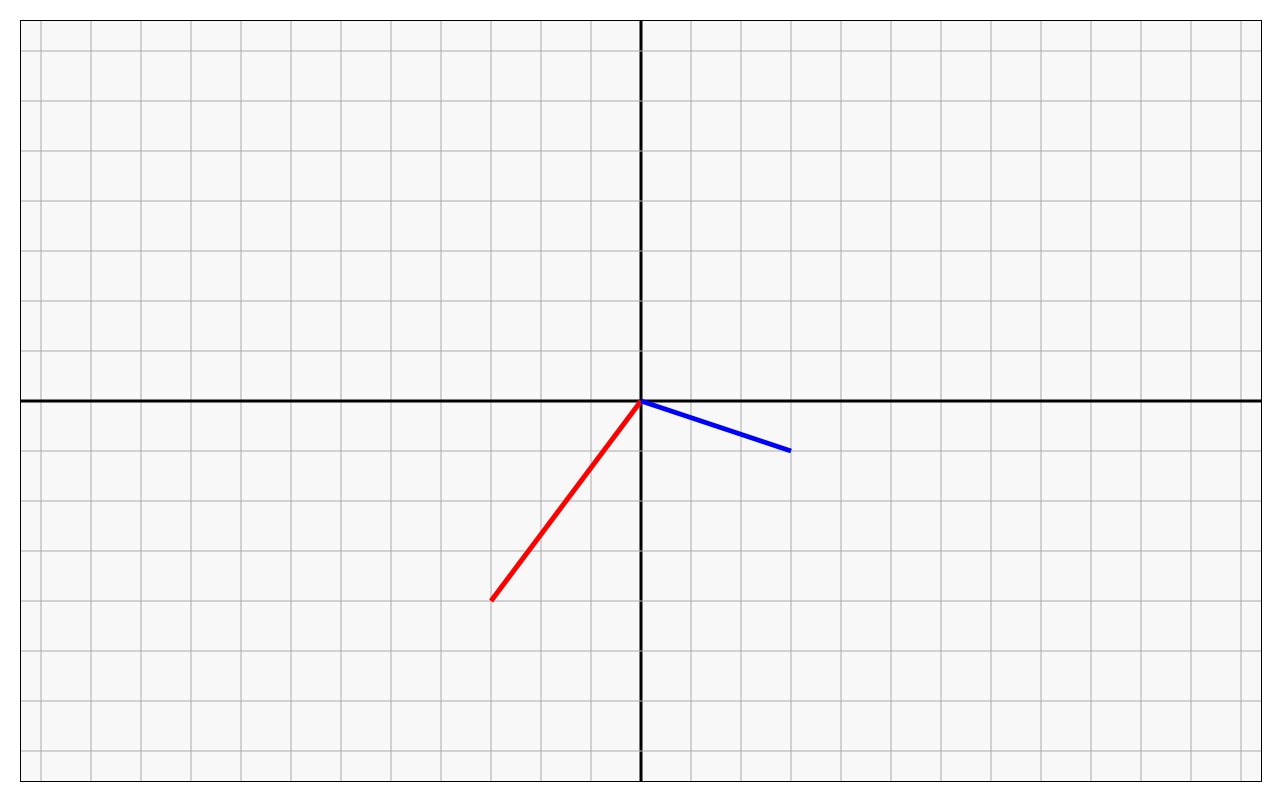
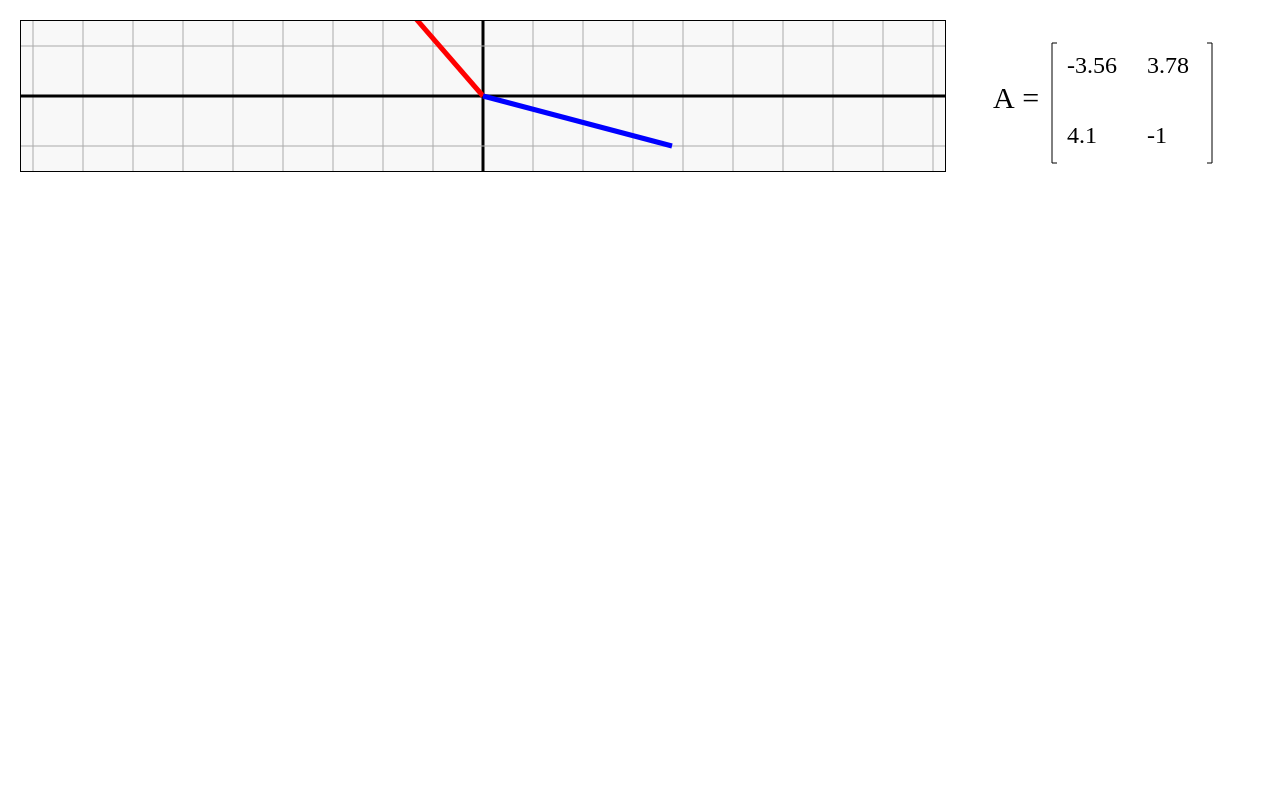
Before and after one commit to DennisWeiss/linear-transform-visualizer, a plain HTML site: page index.html in a window 1280 px wide. Drawn offline with Linux system fonts and the light colour scheme.

Commit message:
Add matrix to show

```diff
--- a/index.html
+++ b/index.html
@@ -4,7 +4,17 @@
     <link rel="stylesheet" type="text/css" href="styles/index.css">
 </head>
 <body>
-    <canvas id="coordinate-system" />
+<div class="main">
+    <div id="coordinate-system-div">
+        <canvas id="coordinate-system"></canvas>
+    </div>
+    <div id="info">
+        <div id="matrix-div">
+            <canvas id="matrix" width="250" height="130">
+            </canvas>
+        </div>
+    </div>
+</div>
 </body>
 <script src="scripts/index.js"></script>
 </html>
--- a/scripts/index.js
+++ b/scripts/index.js
@@ -7,23 +7,27 @@ const axisColor = '#000000'
 const iHat = 'red'
 const jHat = 'blue'
 
-let windowWidth = window.innerWidth
-let windowHeight = window.innerHeight
+let parentDivWidth = document.getElementById('coordinate-system-div').offsetWidth
+let parentDivHeight = document.getElementById('coordinate-system-div').offsetHeight
 
 const coordinateSystem = document.getElementById('coordinate-system')
 const context = coordinateSystem.getContext('2d')
 
-let matrix = [[-3, 4], [3, -1]]
+const matrixCanvas = document.getElementById('matrix')
+const matrixContext = matrixCanvas.getContext('2d')
+
+let matrix = [[-3.56, 4.1], [3.78, -1]]
 
 const updateDimensions = () => {
-    windowWidth = window.innerWidth
-    windowHeight = window.innerHeight
+    parentDivWidth = document.getElementById('coordinate-system-div').offsetWidth
+    parentDivHeight = document.getElementById('coordinate-system-div').offsetHeight
 
-    coordinateSystem.width = window.innerWidth - 2 * marginHorizontal
-    coordinateSystem.height = window.innerHeight - 2 * marginVertical
+    coordinateSystem.width = parentDivWidth - 2 * marginHorizontal
+    coordinateSystem.height = parentDivHeight - 2 * marginVertical
 
     drawCoordinates()
     drawBaseVectors()
+    setInfo()
 }
 
 const drawCoordinates = () => {
@@ -58,12 +62,7 @@ const drawBaseVectors = () => {
     context.strokeStyle = iHat
     context.lineWidth = 5
     context.moveTo(origin[0], origin[1])
-    context.lineTo(origin[0] + matrix[0][0] * scale, origin[1] + matrix[0][1] * scale)
-    // context.lineTo(arrowHeadLength * (-2 * matrix[0][0] / Math.sqrt(5) + -matrix[0][1] / Math.sqrt(5)) + origin[0] + matrix[0][0] * scale,
-    //     arrowHeadLength * (matrix[0][0] / Math.sqrt(5) + -2 * matrix[0][1] /Math.sqrt(5)) + origin[1] + matrix[0][1] * scale)
-    context.lineTo(origin[0] + matrix[0][0] * scale, origin[1] + matrix[0][1] * scale)
-    // context.lineTo(arrowHeadLength * (-2 * matrix[0][0] / Math.sqrt(5) + matrix[0][1] / Math.sqrt(5)) + origin[0] + matrix[0][0] * scale,
-    //     arrowHeadLength * (-matrix[0][0] / Math.sqrt(5) + -2 * matrix[0][1] /Math.sqrt(5)) + origin[1] + matrix[0][1] * scale)
+    context.lineTo(origin[0] + matrix[0][0] * scale, origin[1] - matrix[0][1] * scale)
     context.stroke()
 
     //draw j hat
@@ -75,44 +74,97 @@ const drawBaseVectors = () => {
     context.stroke()
 }
 
+const resetCanvas = () => {
+    context.clearRect(0, 0, coordinateSystem.width, coordinateSystem.height)
+    matrixContext.clearRect(0, 0, matrixCanvas.width, matrixCanvas.height)
+}
+
 const setIHat = event => {
-    console.log('event')
     const origin = [Math.floor(coordinateSystem.width / 2), Math.floor(coordinateSystem.height / 2)]
 
     const x = (event.offsetX - origin[0]) / scale
-    const y = (event.offsetY - origin[1]) / scale
+    const y = -(event.offsetY - origin[1]) / scale
 
     matrix = [[x, y], matrix[1]]
+
+    resetCanvas()
+    drawCoordinates()
     drawBaseVectors()
+    setInfo()
+}
+
+const setJHat = event => {
+    const origin = [Math.floor(coordinateSystem.width / 2), Math.floor(coordinateSystem.height / 2)]
+
+    const x = (event.offsetX - origin[0]) / scale
+    const y = -(event.offsetY - origin[1]) / scale
+
+    matrix = [matrix[0], [x, y]]
+
+    resetCanvas()
+    drawCoordinates()
+    drawBaseVectors()
+    setInfo()
 }
 
 const handleCoordinateSystemClick = event => {
     const origin = [Math.floor(coordinateSystem.width / 2), Math.floor(coordinateSystem.height / 2)]
     const x = event.offsetX
     const y = event.offsetY
-    const iHat = [origin[0] + matrix[0][0] * scale, origin[1] + matrix[0][1] * scale]
-    const jHat = [origin[0] + matrix[0][0] * scale, origin[1] + matrix[0][1] * scale]
+    const iHat = [origin[0] + matrix[0][0] * scale, origin[1] - matrix[0][1] * scale]
+    const jHat = [origin[0] + matrix[1][0] * scale, origin[1] - matrix[1][1] * scale]
 
-    console.log(x, y, iHat)
+    console.log(x, y, iHat, jHat)
 
     if ((x - iHat[0]) * (x - iHat[0]) + (y - iHat[1]) * (y - iHat[1]) < scale * scale * 0.3 * 0.3) {
-        console.log('yes')
         coordinateSystem.addEventListener('mousemove', setIHat)
+    } else if ((x - jHat[0]) * (x - jHat[0]) + (y - jHat[1]) * (y - jHat[1]) < scale * scale * 0.3 * 0.3) {
+        coordinateSystem.addEventListener('mousemove', setJHat)
     }
 }
 
 const handleCoordinateSystemMousUp = event => {
     coordinateSystem.removeEventListener('mousemove', setIHat)
+    coordinateSystem.removeEventListener('mousemove', setJHat)
+}
+
+const setInfo = () => {
+    matrixContext.font = '30px Time New Roman'
+    matrixContext.fillText('A =', 1, 70)
+
+    matrixContext.beginPath()
+    matrixContext.moveTo(65, 5)
+    matrixContext.lineTo(60, 5)
+    matrixContext.lineTo(60, 125)
+    matrixContext.lineTo(65, 125)
+    matrixContext.strokeStyle = '#000000'
+    matrixContext.stroke()
+
+    matrixContext.beginPath()
+    matrixContext.moveTo(215, 5)
+    matrixContext.lineTo(220, 5)
+    matrixContext.lineTo(220, 125)
+    matrixContext.lineTo(215, 125)
+    matrixContext.strokeStyle = '#000000'
+    matrixContext.stroke()
+
+    matrixContext.font = '24px Time New Roman'
+    matrixContext.fillText(matrix[0][0], 75, 35)
+    matrixContext.fillText(matrix[0][1], 75, 105)
+    matrixContext.fillText(matrix[1][0], 155, 35)
+    matrixContext.fillText(matrix[1][1], 155, 105)
 }
 
 
-coordinateSystem.width = window.innerWidth - 2 * marginHorizontal
-coordinateSystem.height = window.innerHeight - 2 * marginVertical
+
+coordinateSystem.width = parentDivWidth - 2 * marginHorizontal
+coordinateSystem.height = parentDivHeight - 2 * marginVertical
 
 window.addEventListener('resize', updateDimensions)
 coordinateSystem.addEventListener('mousedown', handleCoordinateSystemClick)
-coordinateSystem.addEventListener('mouseup', handleCoordinateSystemMousUp)
+window.addEventListener('mouseup', handleCoordinateSystemMousUp)
 
 
 drawCoordinates()
 drawBaseVectors()
+setInfo()
--- a/styles/index.css
+++ b/styles/index.css
@@ -1,7 +1,28 @@
+#coordinate-system-div {
+    flex-grow: 1;
+    height: 100%;
+}
+
+.main {
+    display: flex;
+}
+
+#info {
+    width: 300px;
+    height: 100%;
+    float: right;
+}
+
+#matrix-div {
+    margin-top: 30px;
+    margin-left: 20px;
+}
+
+
 #coordinate-system {
-  position: absolute;
-  left: 20px;
-  top: 20px;
-  background: #f8f8f8;
-  border: 1px black solid;
+    position: absolute;
+    left: 20px;
+    top: 20px;
+    background: #f8f8f8;
+    border: 1px black solid;
 }
```
